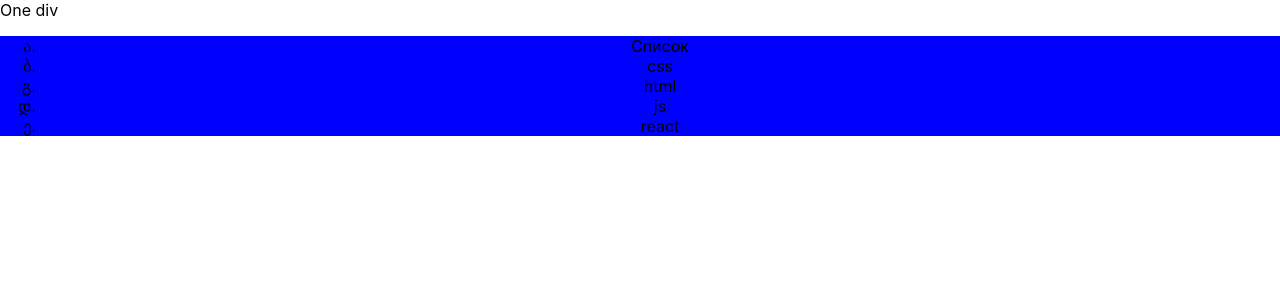
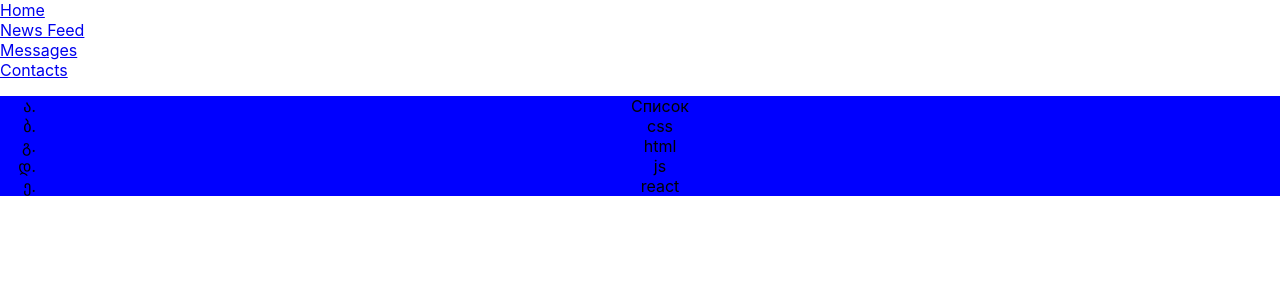
Before and after one commit to Fundorin174/social-network, a React (Create React App) app in the folder 01-first-project/react-kabzda-1/: page / in a window 1280 px wide. Shown: the top 300 px of the page. Built offline with nearby package versions, Linux system fonts and the light colour scheme.

Commit message:
components

```diff
--- a/01-first-project/react-kabzda-1/src/App.js
+++ b/01-first-project/react-kabzda-1/src/App.js
@@ -1,21 +1,20 @@
 import React from 'react';
 import './App.css';
+import Header from './Header.js'
+import Technologies from './Technologies.js'
 
 const App = () => {
   return (
     <div>
-      <div>One div</div>
-      <div className="App">
-      <ul>
-        <li>Список</li>
-        <li>css</li>
-        <li>html</li>
-        <li>js</li>
-        <li>react</li>
-      </ul>
-    </div>
+      <Header />
+      <Technologies />
     </div>
   );
 }
 
+
+
+
+
+
 export default App;
--- /dev/null
+++ b/01-first-project/react-kabzda-1/src/Header.js
@@ -0,0 +1,16 @@
+import React from 'react';
+import './App.css';
+
+
+const Header = () => {
+    return (
+      <div>
+        <a href='#s'>Home</a><br/>
+        <a href='#s'>News Feed</a><br/>
+        <a href='#s'>Messages</a><br/>
+        <a href='#s'>Contacts</a>
+      </div>
+    );
+  }
+
+  export default Header;
--- /dev/null
+++ b/01-first-project/react-kabzda-1/src/Technologies.js
@@ -0,0 +1,20 @@
+import React from 'react';
+
+
+const Technologies = () => {
+    return (
+      <div>
+        <div className="App">
+        <ul>
+          <li>Список</li>
+          <li>css</li>
+          <li>html</li>
+          <li>js</li>
+          <li>react</li>
+        </ul>
+      </div>
+      </div>
+    );
+  }
+
+  export default Technologies;
```
